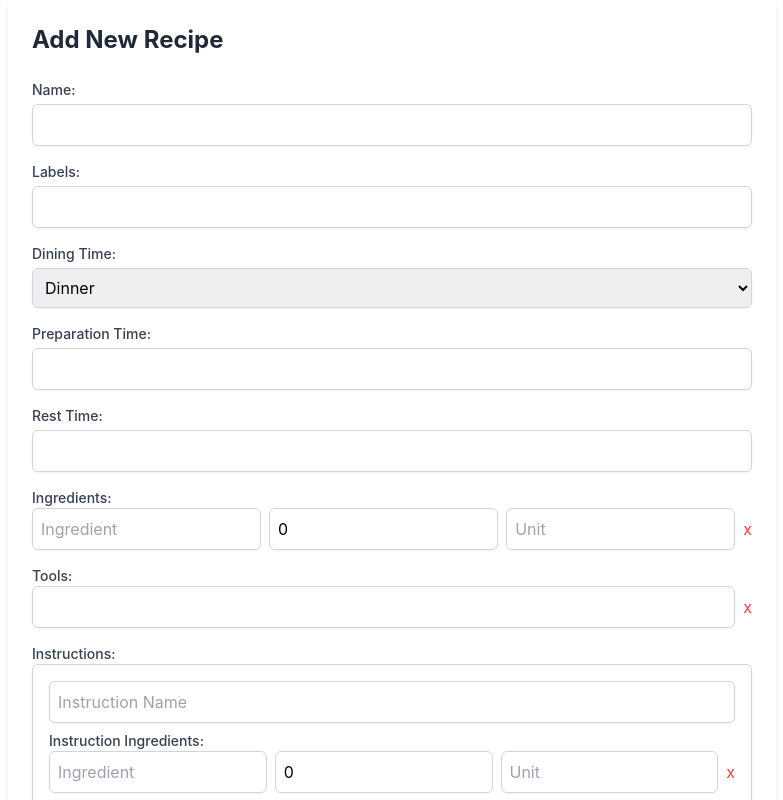
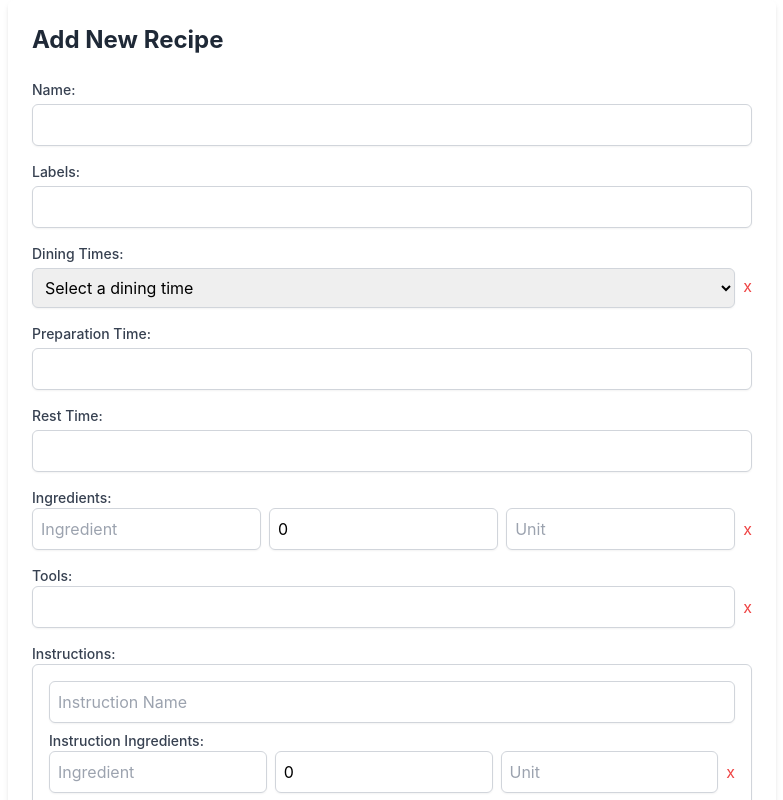
Before and after one commit to Max-Montag/blw-gourmet.de, a React (Create React App) app: page /admin/add-recipe in a window 1280 px wide. Shown: the top 800 px of the page, without its empty margins (248-1031 px from the left). Built offline with nearby package versions, Linux system fonts and the light colour scheme; no server answers.

Commit message:
make dining_times a list

```diff
--- a/src/views/admin/AddRecipe.tsx
+++ b/src/views/admin/AddRecipe.tsx
@@ -20,7 +20,7 @@ interface RecipeData {
   ingredients: Ingredient[];
   tools: string[];
   instructions: Instruction[];
-  dining_time: string | null;
+  dining_times: string  [];
   preparation_time: number | null;
   rest_time: number | null;
 }
@@ -33,7 +33,7 @@ const AddRecipe: React.FC = () => {
     ingredients: [{ ingredient: '', amount: 0, unit: '' }],
     tools: [''],
     instructions: [{ name: '', ingredients: [{ ingredient: '', amount: 0, unit: '' }], tools: [''], instruction: '' }],
-    dining_time: 'dinner',
+    dining_times: [''],
     preparation_time: null,
     rest_time: null,
   });
@@ -64,6 +64,34 @@ const AddRecipe: React.FC = () => {
     } catch (error) {
       // JSON not valid
     }
+  };
+
+  const handleDiningTimeChange = (index: number, value: string) => {
+    const newDiningTimes = recipeData.dining_times.map((time, i) =>
+      i === index ? value : time
+    );
+
+    if (index === recipeData.dining_times.length - 1 && value !== '') {
+      newDiningTimes.push('');
+    }
+
+    setRecipeData(prevData => ({
+      ...prevData,
+      dining_times: newDiningTimes
+    }));
+  };
+
+  const handleRemoveDiningTime = (index: number) => {
+    const newDiningTimes = recipeData.dining_times.filter((_, i) => i !== index);
+
+    if (newDiningTimes.length === 0) {
+      newDiningTimes.push('');
+    }
+
+    setRecipeData(prevData => ({
+      ...prevData,
+      dining_times: newDiningTimes
+    }));
   };
 
   const handleIngredientChange = (index: number, field: keyof Ingredient, value: string | number) => {
@@ -239,7 +267,7 @@ const AddRecipe: React.FC = () => {
       ingredients: [{ ingredient: '', amount: 0, unit: '' }],
       tools: [''],
       instructions: [{ name: '', ingredients: [{ ingredient: '', amount: 0, unit: '' }], tools: [''], instruction: '' }],
-      dining_time: 'dinner',
+      dining_times: [''],
       preparation_time: null,
       rest_time: null,
     });
@@ -270,18 +298,29 @@ const AddRecipe: React.FC = () => {
           />
         </div>
         <div>
-          <label className="block text-sm font-medium text-gray-700">Dining Time:</label>
+          <label className="block text-sm font-medium text-gray-700">Dining Times:</label>
+          {recipeData.dining_times.map((time, index) => (
+            <div key={index} className="flex space-x-2 mb-2">
               <select
-            name="dining_time"
-            value={recipeData.dining_time ?? ''}
-            onChange={handleInputChange}
+                name={`dining_time_${index}`}
+                value={time ?? ''}
+                onChange={(e) => handleDiningTimeChange(index, e.target.value)}
                 className="mt-1 block w-full border border-gray-300 rounded-md shadow-sm p-2 focus:ring-indigo-500 focus:border-indigo-500"
               >
+                <option value="">Select a dining time</option>
                 <option value="snack">Snack</option>
                 <option value="breakfast">Breakfast</option>
                 <option value="lunch">Lunch</option>
                 <option value="dinner">Dinner</option>
               </select>
+              <button
+                onClick={() => handleRemoveDiningTime(index)}
+                className="text-red-500"
+              >
+                x
+              </button>
+            </div>
+          ))}
         </div>
         <div>
           <label className="block text-sm font-medium text-gray-700">Preparation Time:</label>
```
Lines whose indentation alone changed are shown as unchanged.
